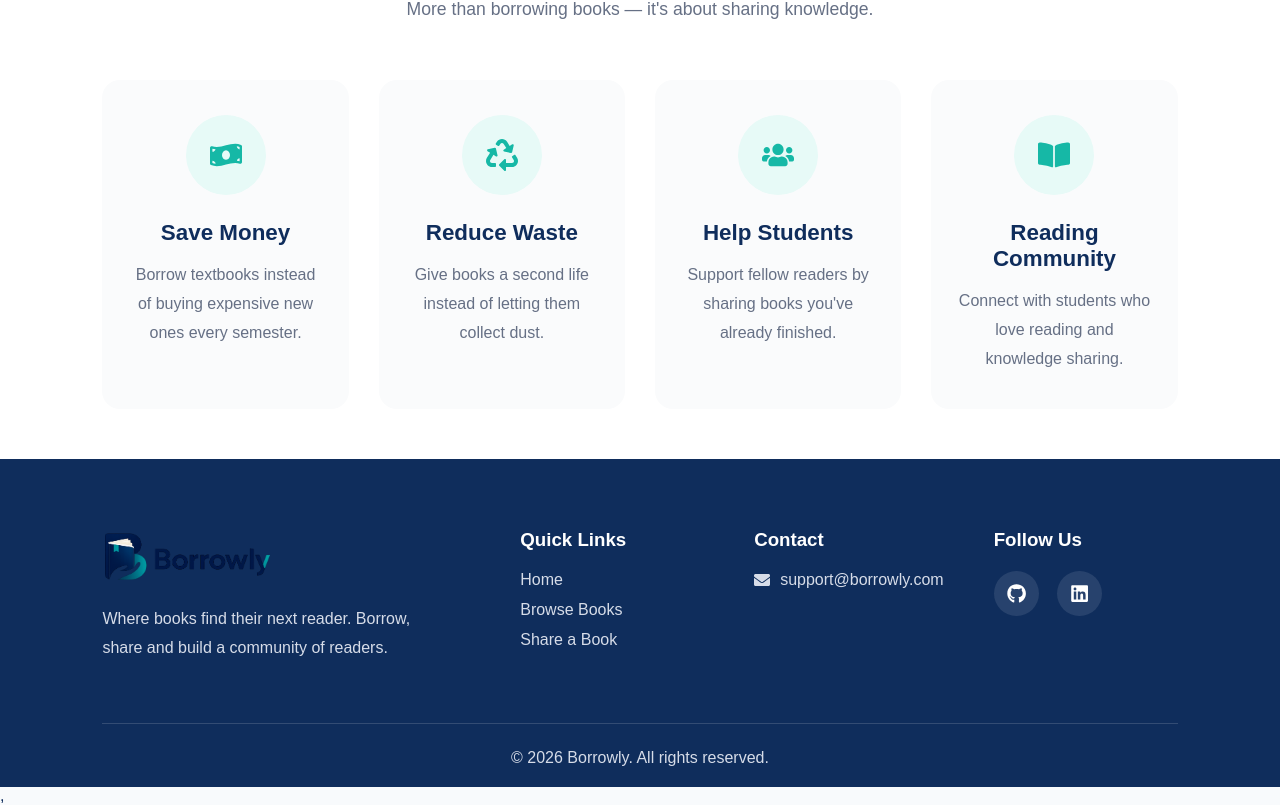
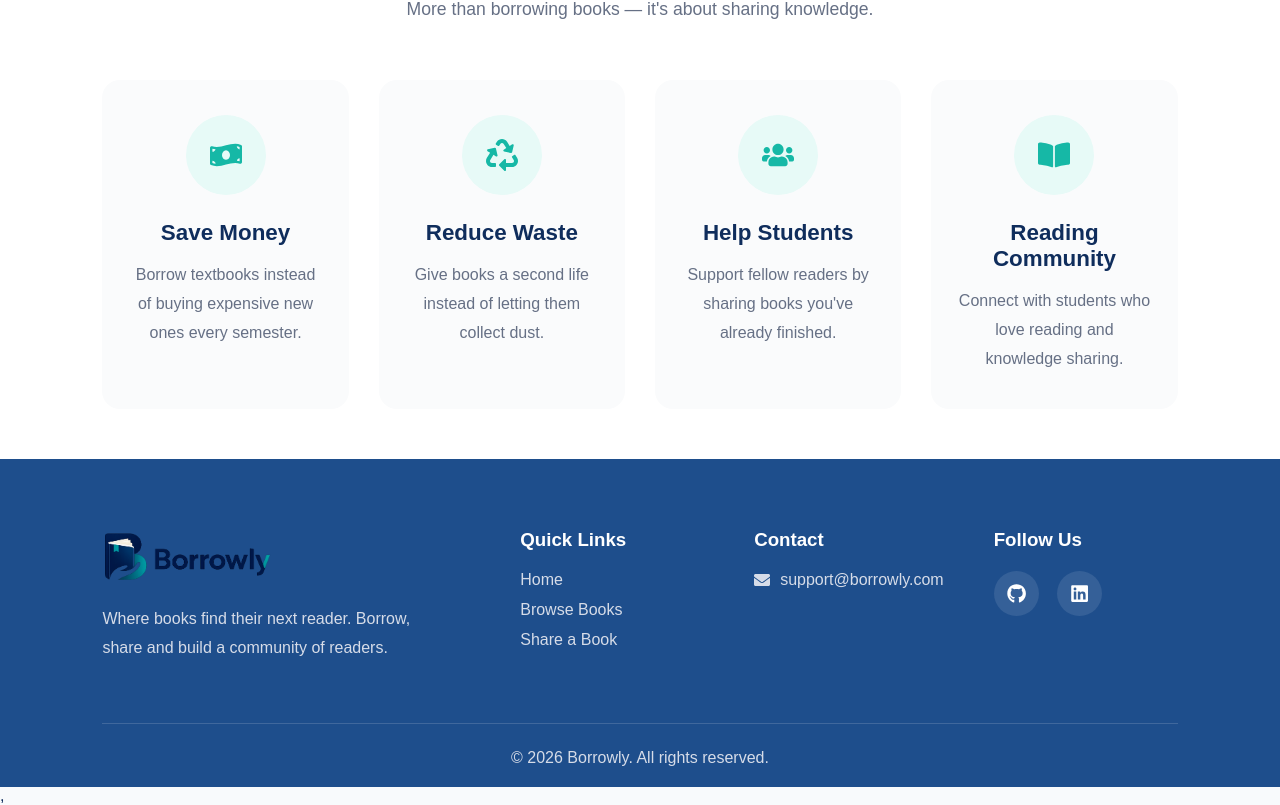
Before and after one commit to muhammedanzaf/Borrowly, a React app in the folder frontend/: page / in a window 1280 px wide. Shown: the part 1621-2426 px from the top of the page. Built offline with nearby package versions, Linux system fonts and the light colour scheme; no server answers; the HTML template or start-up script is replaced by a standard one.

Commit message:
Update footer colour

```diff
--- a/frontend/src/components/Footer/Footer.css
+++ b/frontend/src/components/Footer/Footer.css
@@ -1,5 +1,5 @@
 .footer{
-    background:#0F2D5C;
+     background: #1E4E8C;
     color:white;
     padding:70px 8% 20px;
 }
```
